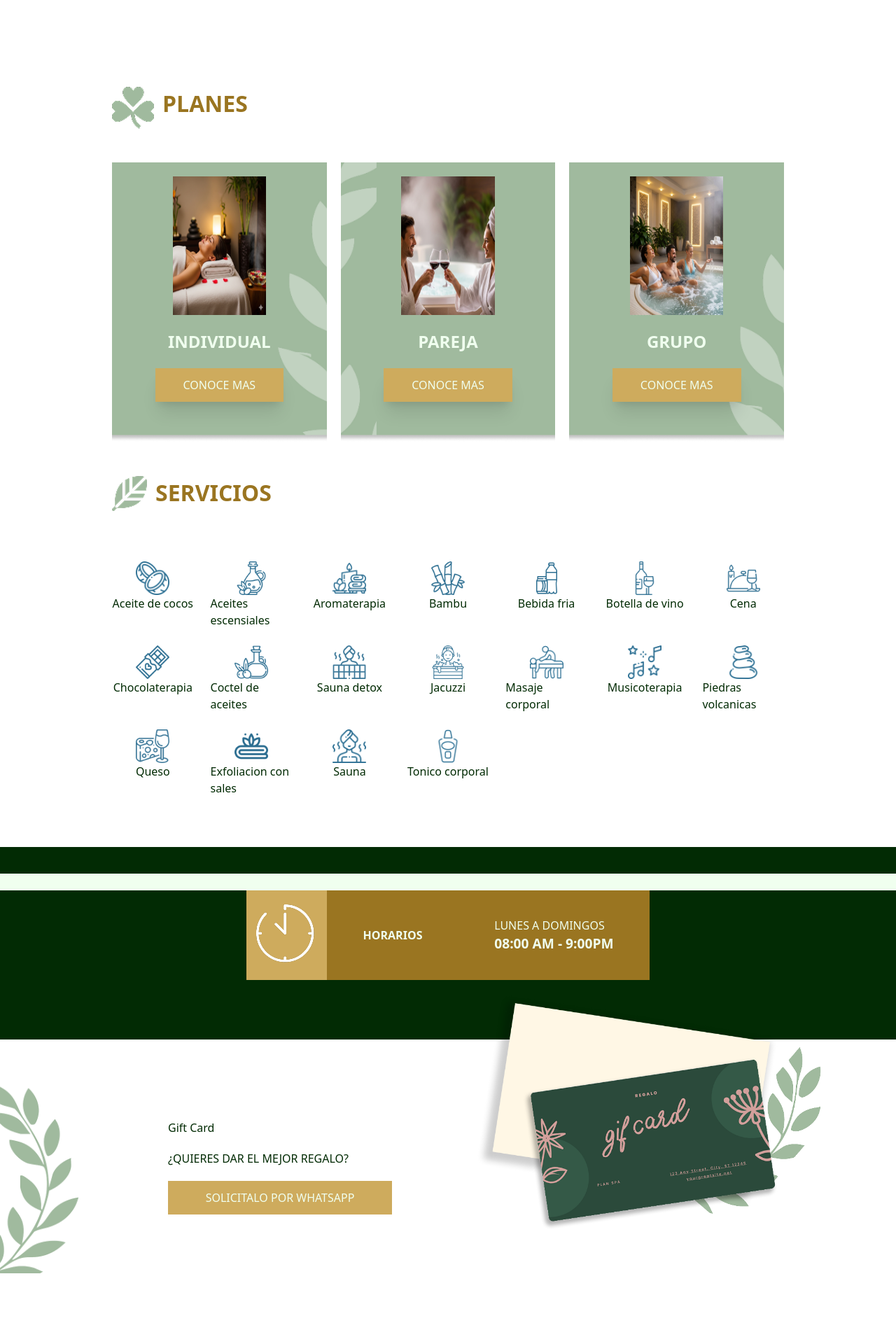
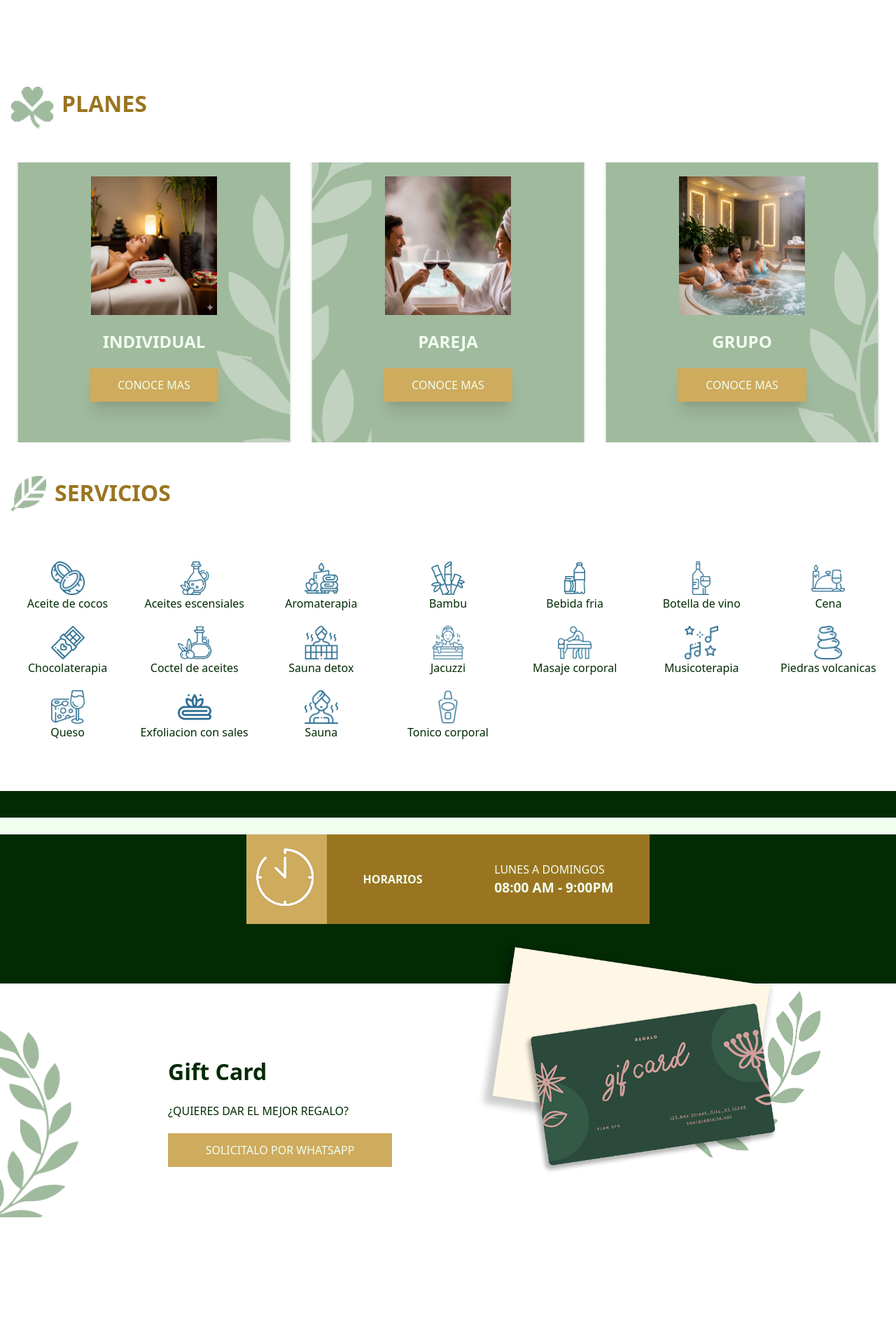
Before and after one commit to cacuellarh/medellin-spa, an Angular app: page / in a window 1280 px wide. Shown: the part 980-2900 px from the top of the page at 70% size. Built offline with nearby package versions, Linux system fonts and the light colour scheme.

Commit message:
finish responsive

```diff
--- a/src/app/app.component.html
+++ b/src/app/app.component.html
@@ -24,7 +24,7 @@
         <li class="cursor-pointer"><a href="/galeria" class="text-bg">GALERIA</a></li>
       </ul>
 
-      <a href="javascript:void(0)" (click)="menuToggle()" class="block lg:hidden absolute right-5 top-2"><img src="" alt=""><img src="assets/icons/menu.png" alt="" class="w-7" id="menu_btn"></a>
+      <a href="javascript:void(0)" (click)="menuToggle()" class="block lg:hidden absolute right-7 top-2"><img src="" alt=""><img src="assets/icons/menu.png" alt="" class="w-7" id="menu_btn"></a>
     </div>
 </nav>
 
--- a/src/pages/main/main.component.html
+++ b/src/pages/main/main.component.html
@@ -22,7 +22,7 @@
 <br>
 <!-- PLANES -->
 
-<div class="px-[10rem]">
+<div class="px-[1rem]">
    <div class="w-full">
         <div class="flex gap-3">
             <img src="assets/images/trebol.png" alt="">
@@ -30,7 +30,7 @@
         </div>
         <br>
         <br>
-        <div class="w-full flex gap-5 justify-center">
+        <div class="w-full flex flex-col lg:flex-row gap-5 justify-center items-center lg: items-start">
             <div class="bg-[url('assets/images/card1.png')] bg-cover bg-center w-[25rem] h-[25rem] flex flex-col items-center p-5 gap-5">
                 <img src="assets/images/plan1.png" alt="" class="w-[50%] h-[55%]">
                 <h1 class="text-bg font-semibold text-[1.5rem]">INDIVIDUAL</h1>
@@ -61,8 +61,8 @@
         <br>
         <br>
         <br>
-        <div class="grid grid-cols-1 sm:grid-cols-2 md:grid-cols-7 gap-6">
-            <div class="flex flex-col items-center cursor-pointer hover:scale-105 transition-all ease-in duration-150" *ngFor="let service of services">
+        <div class="grid grid-cols-3 lg:grid-cols-7 gap-5">
+            <div class="flex flex-col items-center text-center cursor-pointer hover:scale-105 transition-all ease-in duration-150" *ngFor="let service of services">
                 <img src="{{service.route}}" alt="" class="w-12">
                 <h5 class="text-primary_dark">{{service.name}}</h5>
             </div>
@@ -78,17 +78,17 @@
 </div>
 
 <!-- HORARIOS -->
-<div class="w-full h-[40rem] bg-bg flex flex-col items-center" id="schedules">
+<div class="w-full h-[35rem] lg:h-[40rem] bg-bg flex flex-col items-center" id="schedules">
     <div class="bg-primary_dark w-full h-10">
 
     </div>
     <br>
     <div class="bg-primary_dark w-full h-[35%] flex justify-center" id="bono">
-        <div class=" flex justify-center w-[45%] h-[60%]">
-            <div class="bg-secondary w-[20%] flex items-center justify-center">
+        <div class=" flex justify-center w-[90%] lg:w-[45%] h-[60%]">
+            <div class="bg-secondary w-[25%] lg:w-[20%] flex items-center justify-center">
                 <img src="assets/images/reloj.png" alt="">
             </div>
-            <div class="bg-secondary_dark w-[80%]">
+            <div class="bg-secondary_dark w-[80%] lg:w-[80%]">
                 <div class="flex justify-around w-full h-full items-center">
                     <h1 class="text-bg font-semibold">HORARIOS</h1>
 
@@ -101,14 +101,14 @@
         </div>
 
     </div>
-    <div class="bg-white h-[60%] w-full relative px-[15rem] flex justify-center flex-col">
-        <img src="assets/images/regalo.png" alt="" class="w-[35rem] absolute right-10 top-[-4rem]">
-        <div class="flex flex-col gap-5 mb-5">
-            <h1 class="text-primary_dark">Gift Card</h1>
+    <div class="bg-white h-[60%] w-full relative px-[1rem] lg:px-[15rem] flex justify-center flex-col items-center lg:items-start">
+        <img src="assets/images/regalo.png" alt="" class="w-52 lg:w-[35rem] absolute  right-10 top-[-4rem]">
+        <div class="flex flex-col gap-5 mb-5 justify-center items-center lg:items-start">
+            <h1 class="text-primary_dark font-bold text-[2rem]">Gift Card</h1>
             <h1 class="text-primary_dark">¿QUIERES DAR EL MEJOR REGALO?</h1>
         </div>
 
-        <a href="{{message}}" target="_blank" class="bg-secondary px-10 py-3 w-[20rem] text-bg hover:bg-secondary_dark transition-all ease-in duration-150 text-center">SOLICITALO POR WHATSAPP</a>
+        <a href="{{message}}" target="_blank" class="bg-secondary px-10 py-3 w-[20rem] lg:w-[20rem] text-bg hover:bg-secondary_dark transition-all ease-in duration-150 text-center">SOLICITALO POR WHATSAPP</a>
         <img src="assets/images/fondo.png" alt="" class="absolute w-[10%] left-0 ">
     </div>
 
@@ -117,20 +117,20 @@
 
 <!-- NUEVA SEDE -->
 <br>
-<br>
-<br>
-<br>
-<br>
-<br>
+<br class="hidden lg:block">
+<br class="hidden lg:block">
+<br class="hidden lg:block">
+<br class="hidden lg:block">
+<br class="hidden lg:block">
 <div class="flex flex-col w-full h-[75rem] gap-5">
     <div class="flex w-[100%] items-center gap-2">
         <div class="w-[20%] h-1 bg-primary_dark"></div>
-        <h1 class="text-primary_dark text-[1.5rem]"> NUEVA SEDE MEDELLIN </h1>
-        <div class="w-[64.5%] h-1 bg-secondary"></div>
+        <h1 class="text-primary_dark text-[1rem]  lg:text-[1.5rem]"> NUEVA SEDE MEDELLIN </h1>
+        <div class="w-[41.5%] lg:w-[64.5%] h-1 bg-secondary"></div>
     </div>
 
     <div class="bg-[url('assets/images/nueva_bg.png')] bg-cover bg-center h-[30rem] px-[10rem]">
-        <div class="flex items-center justify-between h-full w-full">
+        <div class="flex flex-col lg:flex-row items-center justify-center gap-20 lg:gap-0 lg:justify-between h-full w-full">
             <div class="flex gap-20">
                 <div class="flex flex-col items-center gap-3">
                     <h5 class="text-secondary text-[1.9rem] font-bold">200</h5>
@@ -169,7 +169,7 @@
         <div class="w-[70%] h-1 bg-bg"></div>
     </div>
 
-    <div class="px-[10rem] flex items-center gap-5">
+    <div class=" lg:px-[10rem] flex items-center lg:gap-5">
         <img src="assets/images/logo_blanco.png" alt="">
         <div class="flex flex-col gap-3">
             <div class="flex items-center gap-3"><img src="assets/images/wsp.png" class="w-5" alt=""><span class="text-white">319 259 3098</span></div>
```
